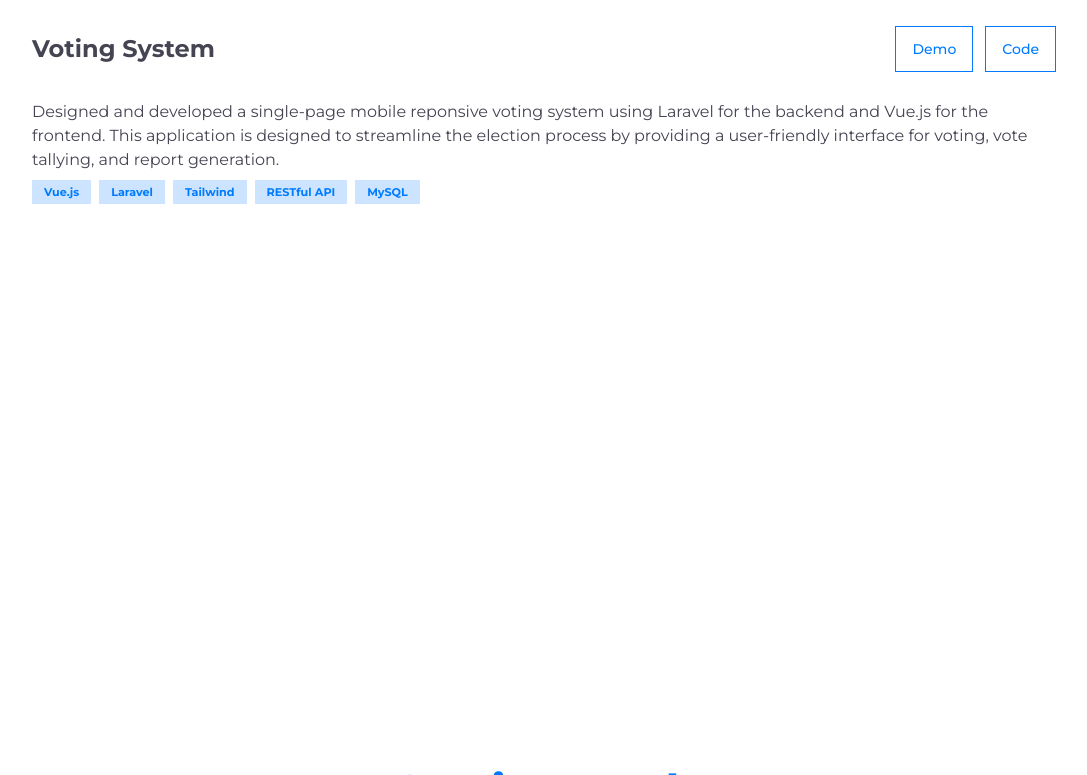
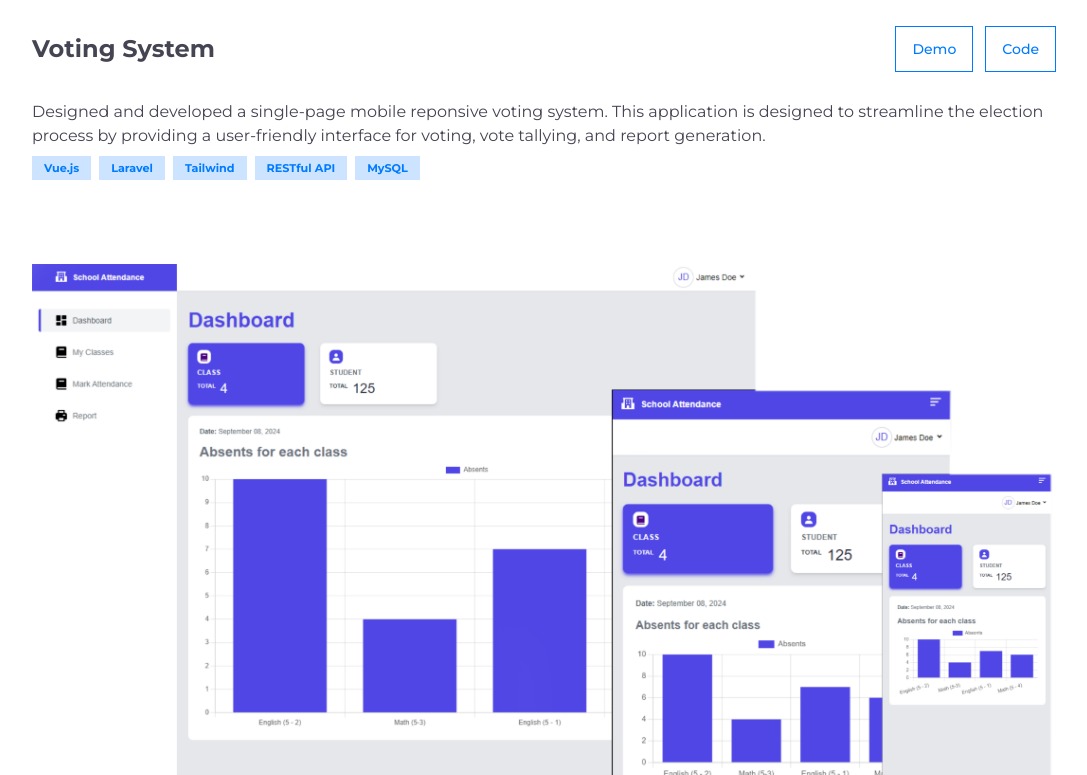
Before and after one commit to ron2727/my-portfolio, a Vue app: page / in a window 1280 px wide. Shown: the part 5005-5780 px from the top of the page, without its empty margins (96-1183 px from the left). Built offline with nearby package versions, Linux system fonts and the light colour scheme.

Commit message:
Add school attendance on  projects section

```diff
--- a/src/components/sections/Projects.vue
+++ b/src/components/sections/Projects.vue
@@ -21,7 +21,17 @@
               github-link="https://github.com/ron2727/voting-system"
               :tags="['Vue.js', 'Laravel', 'Tailwind', 'RESTful API', 'MySQL']">
                 <template #description>
-                    Designed and developed a single-page mobile reponsive voting system using Laravel for the backend and Vue.js for the frontend. This application is designed to streamline the election process by providing a user-friendly interface for voting, vote tallying, and report generation.
+                    Designed and developed a single-page mobile reponsive voting system. This application is designed to streamline the election process by providing a user-friendly interface for voting, vote tallying, and report generation.
+                </template>
+            </Project>
+            <Project
+              name="School Attendance System"
+              image="school_attendance.png"
+              demo-link="#"
+              github-link="https://github.com/ron2727/school_attendance"
+              :tags="['Inertia', 'Vue.js', 'Laravel', 'Tailwind', 'MySQL']">
+                <template #description>
+                    Designed and developed a mobile-responsive, web-based school attendance management system using the VILT Stack. Teachers can efficiently mark student attendance for their assigned classes on a daily basis. The system also provides the functionality to export daily attendance records to PDF or Excel files, making reporting and record-keeping simple and convenient
                 </template>
             </Project>
         </template>
```
Also changed, not shown: public/images/projects/school_attendance.png (added).
